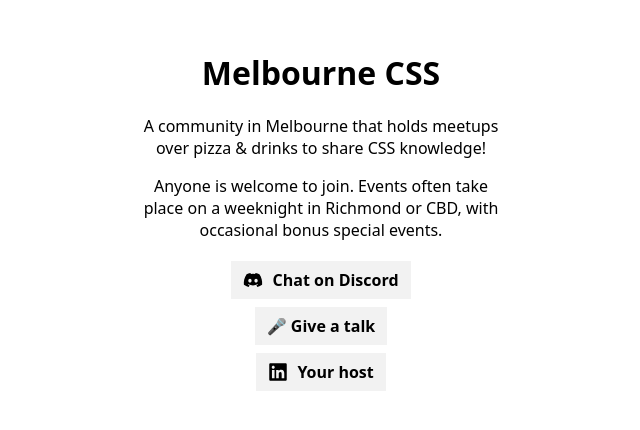
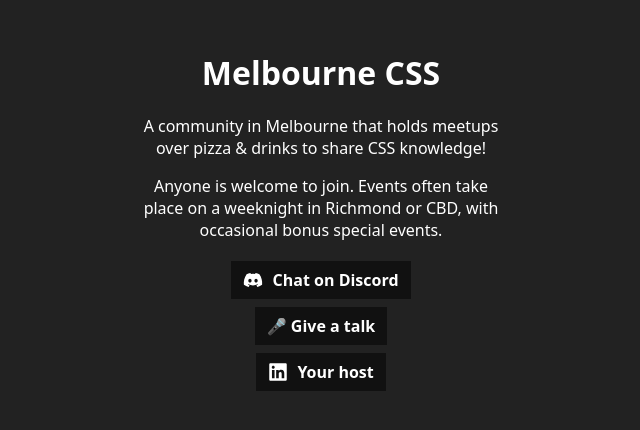
Before and after one commit to zachjensz/melcss.com, a website: page index.html in a window 1280 px wide. Shown: the part 188-618 px from the top of the page, without its empty margins (319-959 px from the left). Drawn offline with Linux system fonts and the dark colour scheme.

Commit message:
Add dark mode

```diff
--- a/index.html
+++ b/index.html
@@ -50,6 +50,18 @@
         color: white;
         background-color: rebeccapurple;
       }
+      @media (prefers-color-scheme: dark) {
+        body {
+          color: white;
+          background-color: #222;
+        }
+        .button {
+          background-color: #111;
+        }
+        a img {
+          filter: invert(100%);
+        }
+      }
     </style>
   </head>
   <body>
```
